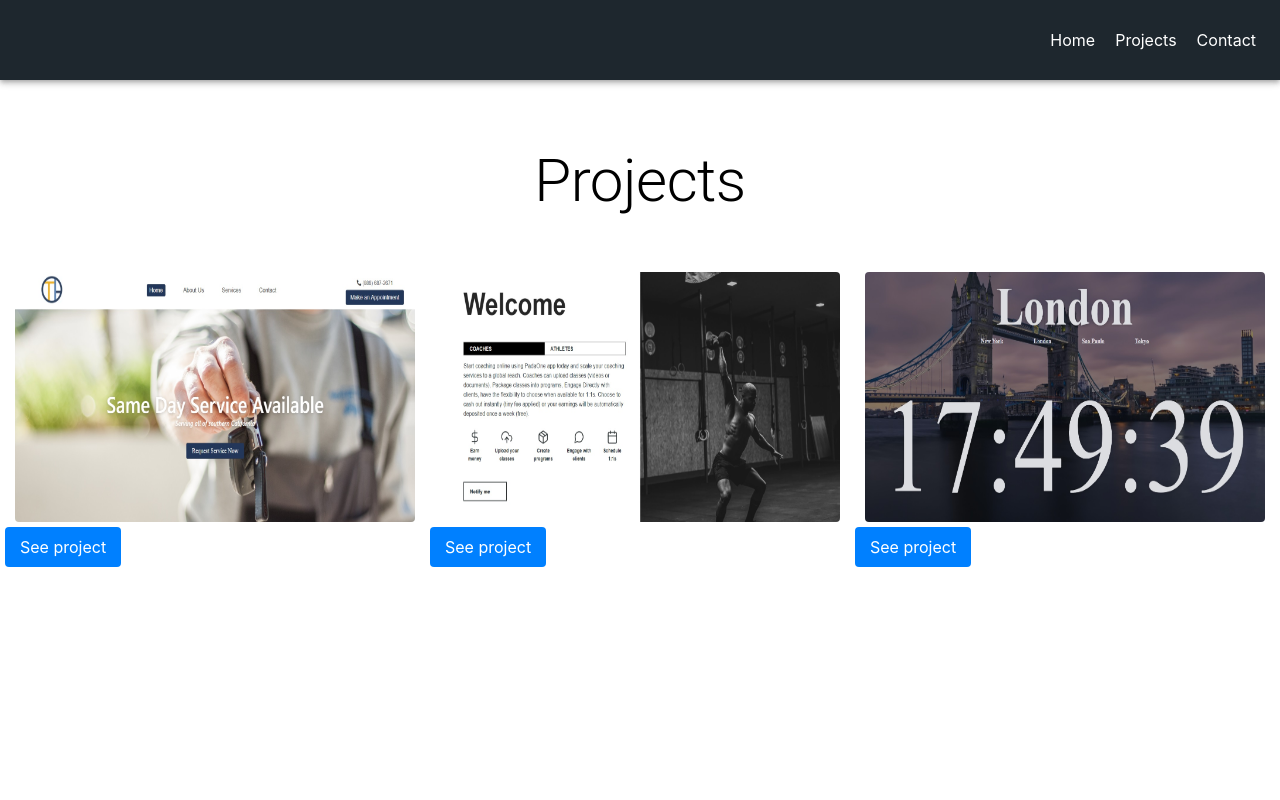
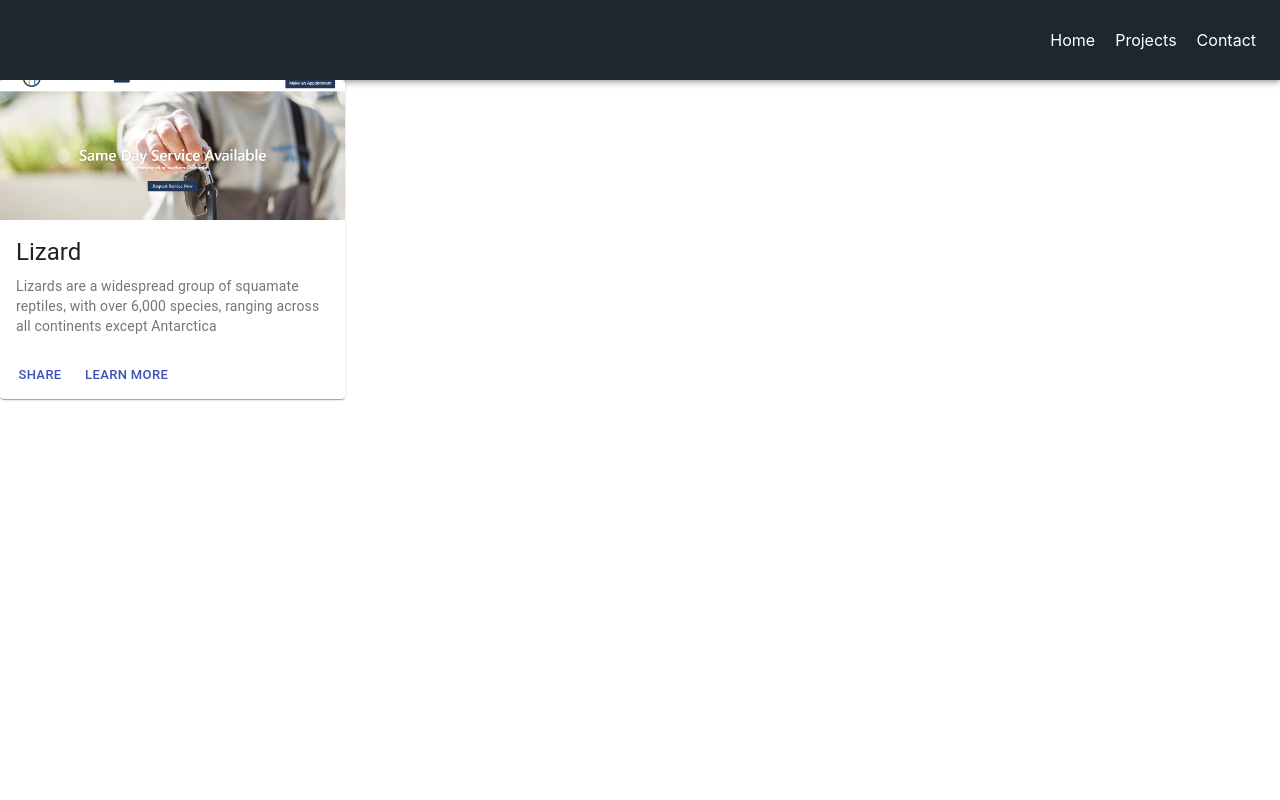
Before and after one commit to mrjlancaster/Portfolio, a React (Create React App) app in the folder my-portfolio/: page /Projects in a window 1280 px wide. Shown: the top 800 px of the page. Built offline with nearby package versions, Linux system fonts and the light colour scheme.

Commit message:
add new card template

```diff
--- /dev/null
+++ b/my-portfolio/src/components/Cards.js
@@ -0,0 +1,55 @@
+import React from 'react';
+
+// import styles
+import useStyles from '../styles';
+
+// images import
+import Trans1go from '../img/trans1go.jpg';
+import am from '../img/am.jpg';
+import padaOne from '../img/padaone.jpg';
+import WorldClock from '../img/world_clock.jpg';
+import ArcadeGame from '../img/arcade_game.jpg';
+
+// Material ui imports
+import Card from '@material-ui/core/Card';
+import CardActionArea from '@material-ui/core/CardActionArea';
+import CardActions from '@material-ui/core/CardActions';
+import CardContent from '@material-ui/core/CardContent';
+import CardMedia from '@material-ui/core/CardMedia';
+import Button from '@material-ui/core/Button';
+import Typography from '@material-ui/core/Typography';
+
+const Cards = () => {
+	const classes = useStyles()
+	return (
+		<Card className={classes.root}>
+			<CardActionArea>
+			<CardMedia
+				className={classes.media}
+				image={Trans1go}
+				title="trans1go.com"
+			/>
+			<CardContent>
+				<Typography gutterBottom variant="h5" component="h2">
+					Lizard
+				</Typography>
+				<Typography variant="body2" color="textSecondary" component="p">
+					Lizards are a widespread group of squamate reptiles, with over 6,000 species, ranging
+					across all continents except Antarctica
+				</Typography>
+			</CardContent>
+			</CardActionArea>
+			<CardActions>
+			<Button size="small" color="primary">
+				Share
+			</Button>
+			<Button size="small" color="primary">
+				Learn More
+			</Button>
+			</CardActions>
+	</Card>
+  );
+}
+
+
+export default Cards;
--- a/my-portfolio/src/components/Projects.js
+++ b/my-portfolio/src/components/Projects.js
@@ -1,4 +1,5 @@
 import React from 'react';
+import Cards from './Cards';
 
 // images import
 import Trans1go from '../img/trans1go.jpg';
@@ -18,78 +19,79 @@
 
 
 	return (
-		<Box className={classes.projectsBox}>
-			<Typography variant="h2" className={classes.projectsHeading}>
-				Projects
-			</Typography>
-			<div className={classes.projectsContainer}>
+		<Cards />
+		// <Box className={classes.projectsBox}>
+		// 	<Typography variant="h2" className={classes.projectsHeading}>
+		// 		Projects
+		// 	</Typography>
+		// 	<div className={classes.projectsContainer}>
 
-					<div className={classes.box}>
-						<div className={classes.picContainer}>
-							<img className={classes.pics} src={Trans1go} alt="Trans1go.com" />
-							<Typography className={classes.text} variant="p">Trans1go.com</Typography>
-						</div>
-						<div className={classes.details}>
-							{/* <Typography variant="p">Tech used:</Typography> */}
-							<a className={classes.button} href="http://trans1go.com/" target="blank">See project</a>
-						</div>
-					</div>
+		// 			<div className={classes.box}>
+		// 				<div className={classes.picContainer}>
+		// 					<img className={classes.pics} src={Trans1go} alt="Trans1go.com" />
+		// 					<Typography className={classes.text} variant="p">Trans1go.com</Typography>
+		// 				</div>
+		// 				<div className={classes.details}>
+		// 					{/* <Typography variant="p">Tech used:</Typography> */}
+		// 					<a className={classes.button} href="http://trans1go.com/" target="blank">See project</a>
+		// 				</div>
+		// 			</div>
 
 
-				<div className={classes.box}>
-					<div className={classes.picContainer}>
-						<img className={classes.pics} src={padaOne} alt="PadaOne" />
-						<Typography variant="p">
-							PadaOne
-						</Typography>
-					</div>
-					<div className={classes.details}>
-						{/* <Typography variant="p">Tech used:</Typography> */}
-						<a className={classes.button} href="https://www.padaone.app/" target="blank">See project</a>
-					</div>
-				</div>
+		// 		<div className={classes.box}>
+		// 			<div className={classes.picContainer}>
+		// 				<img className={classes.pics} src={padaOne} alt="PadaOne" />
+		// 				<Typography variant="p">
+		// 					PadaOne
+		// 				</Typography>
+		// 			</div>
+		// 			<div className={classes.details}>
+		// 				{/* <Typography variant="p">Tech used:</Typography> */}
+		// 				<a className={classes.button} href="https://www.padaone.app/" target="blank">See project</a>
+		// 			</div>
+		// 		</div>
 
-				<div className={classes.box}>
-					<div className={classes.picContainer}>
-						<img className={classes.pics} src={WorldClock} alt="World digital clock" />
-						<Typography variant="p">
-							Digital World Clock
-						</Typography>
-					</div>
-					<div className={classes.details}>
-						{/* <Typography variant="p">Tech used:</Typography> */}
-						<a className={classes.button} href="https://mrjlancaster.github.io/world_clock/" target="blank">See project</a>
-					</div>
-				</div>
+		// 		<div className={classes.box}>
+		// 			<div className={classes.picContainer}>
+		// 				<img className={classes.pics} src={WorldClock} alt="World digital clock" />
+		// 				<Typography variant="p">
+		// 					Digital World Clock
+		// 				</Typography>
+		// 			</div>
+		// 			<div className={classes.details}>
+		// 				{/* <Typography variant="p">Tech used:</Typography> */}
+		// 				<a className={classes.button} href="https://mrjlancaster.github.io/world_clock/" target="blank">See project</a>
+		// 			</div>
+		// 		</div>
 
-				<div className={classes.box}>
-					<div className={classes.picContainer}>
-						<img className={classes.pics} src={am} alt="Architecture and design website" />
-						<Typography variant="p">
-							AM \n
-							Architecture and Design
-						</Typography>
-					</div>
-					<div className={classes.details}>
-						{/* <Typography variant="p">Tech used:</Typography> */}
-						<a className={classes.button} href="https://mrjlancaster.github.io/Responsive-website/" target="blank">See project</a>
-					</div>
-				</div>
+		// 		<div className={classes.box}>
+		// 			<div className={classes.picContainer}>
+		// 				<img className={classes.pics} src={am} alt="Architecture and design website" />
+		// 				<Typography variant="p">
+		// 					AM \n
+		// 					Architecture and Design
+		// 				</Typography>
+		// 			</div>
+		// 			<div className={classes.details}>
+		// 				{/* <Typography variant="p">Tech used:</Typography> */}
+		// 				<a className={classes.button} href="https://mrjlancaster.github.io/Responsive-website/" target="blank">See project</a>
+		// 			</div>
+		// 		</div>
 
-				<div className={classes.box}>
-					<div className={classes.picContainer}>
-						<img className={classes.pics} src={ArcadeGame} alt="Arcade Game" />
-						<Typography variant="p">
-							Arcade Game
-						</Typography>
-					</div>
-					<div className={classes.details}>
-						{/* <Typography variant="p">Tech used:</Typography> */}
-						<a className={classes.button} href="https://mrjlancaster.github.io/Arcade-Game/" target="blank">See project</a>
-					</div>
-				</div>
-			</div>
-		</Box>
+		// 		<div className={classes.box}>
+		// 			<div className={classes.picContainer}>
+		// 				<img className={classes.pics} src={ArcadeGame} alt="Arcade Game" />
+		// 				<Typography variant="p">
+		// 					Arcade Game
+		// 				</Typography>
+		// 			</div>
+		// 			<div className={classes.details}>
+		// 				{/* <Typography variant="p">Tech used:</Typography> */}
+		// 				<a className={classes.button} href="https://mrjlancaster.github.io/Arcade-Game/" target="blank">See project</a>
+		// 			</div>
+		// 		</div>
+		// 	</div>
+		// </Box>
 
 	)
 }
--- a/my-portfolio/src/styles.js
+++ b/my-portfolio/src/styles.js
@@ -63,48 +63,54 @@
 
 
 	 // Projects styles
-	 projectsBox: {
-		 paddingTop: 25
+	 root: {
+		maxWidth: 345
 	 },
-	 projectsHeading: {
-		 textAlign: 'center',
-		 padding: '40px 0'
+	 media: {
+		height: 140
 	 },
-	 projectsContainer: {
-		 display: 'flex',
-		 flexWrap: 'wrap',
-		 justifyContent: 'space-evenly',
-	 },
-	 picContainer: {
-		margin: '15px 10px',
-		overflow: 'hidden',
-		background: 'rgba(0, 0, 0, 0.9)',
-		height: 250,
-		width: 400,
-		borderRadius: 4,
-	 },
-	 pics: {
-		 height: 250,
-		 width: 400,
-		 transition: 'all 300ms ease',
-		 '&:hover': {
-			 transform: 'scale(1.2)',
-			 opacity: 0.5,
-		 }
-	 },
-	 details: {
-		 height: 250,
-		 width: 400,
-	 },
-	 button: {
-		 cursor: 'pointer',
-		 textDecoration: 'none',
-		 color: '#fff',
-		 padding: '10px 15px',
-		 border: 'none',
-		 backgroundColor: '#0080FF',
-		 borderRadius: 4
-	 },
+	//  projectsBox: {
+	// 	 paddingTop: 25
+	//  },
+	//  projectsHeading: {
+	// 	 textAlign: 'center',
+	// 	 padding: '40px 0'
+	//  },
+	//  projectsContainer: {
+	// 	 display: 'flex',
+	// 	 flexWrap: 'wrap',
+	// 	 justifyContent: 'space-evenly',
+	//  },
+	//  picContainer: {
+	// 	margin: '15px 10px',
+	// 	overflow: 'hidden',
+	// 	background: 'rgba(0, 0, 0, 0.9)',
+	// 	height: 250,
+	// 	width: 400,
+	// 	borderRadius: 4,
+	//  },
+	//  pics: {
+	// 	 height: 250,
+	// 	 width: 400,
+	// 	 transition: 'all 300ms ease',
+	// 	 '&:hover': {
+	// 		 transform: 'scale(1.2)',
+	// 		 opacity: 0.5,
+	// 	 }
+	//  },
+	//  details: {
+	// 	 height: 250,
+	// 	 width: 400,
+	//  },
+	//  button: {
+	// 	 cursor: 'pointer',
+	// 	 textDecoration: 'none',
+	// 	 color: '#fff',
+	// 	 padding: '10px 15px',
+	// 	 border: 'none',
+	// 	 backgroundColor: '#0080FF',
+	// 	 borderRadius: 4
+	//  },
 
 	 // Contact component styles
 	 contactBox: {
```
